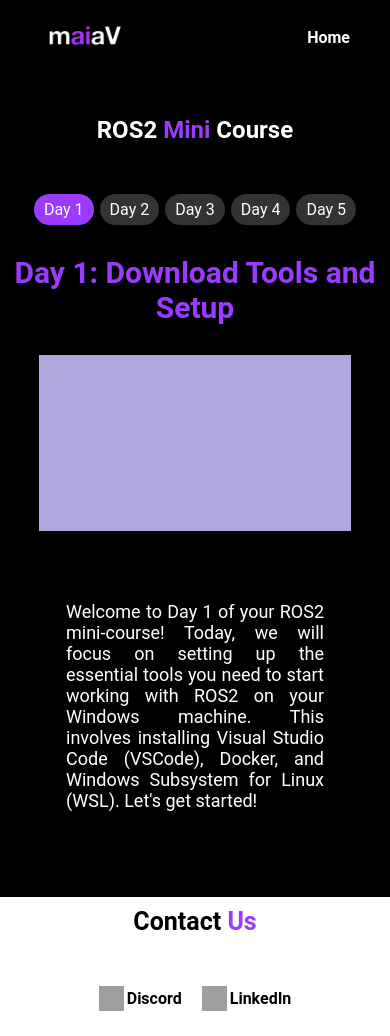
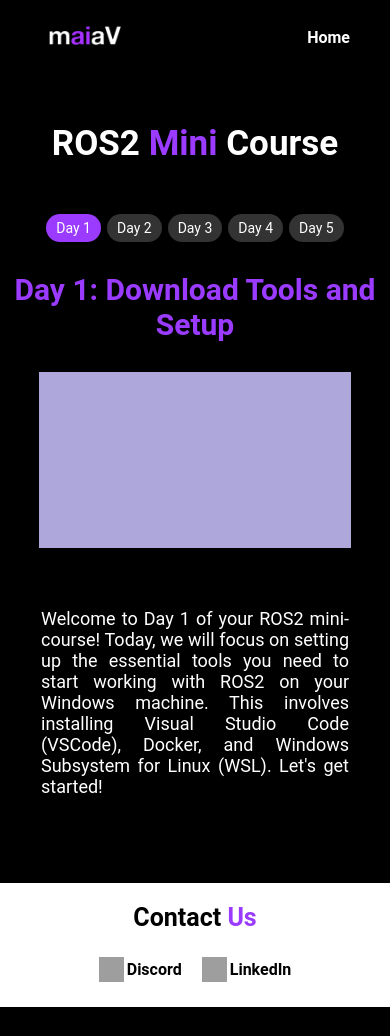
Before and after one commit to maiav-robotics/maiav-robotics.github.io, a plain HTML site: page course.html in a window 390 px wide. After the commit the page ends 1007 px from the top, so only its background shows below. Drawn offline with Linux system fonts and the light colour scheme; grey boxes are pictures that could not be loaded.

Commit message:
Update style.css

```diff
--- a/style.css
+++ b/style.css
@@ -146,8 +146,14 @@ p {
         width: 100%;
         height: auto; /* Adjust the height to auto for responsive design */
     }
+    .container h1{
+        font-size: 35px;
+    }
 
-
+    .tab-list{
+        font-size: 15px;
+        border-radius: 5px;
+    }
     .discord-button {
         padding: 10px 12px;
         font-size: 0.9em;
@@ -169,6 +175,10 @@ p {
         margin: 0 3px;
     }
 
+    .tab-list{
+        font-size: 14px;
+
+    }
     .video-container {
         width: 80%;
         height: auto; /* Ensure the height adjusts automatically */
@@ -180,9 +190,10 @@ p {
     }
 
     .description p{
-        margin: 30px;
+        margin: 5px;
         text-align: justify;
     }
+
 }
 
 /* Footer Section */
@@ -240,17 +251,20 @@ p {
 /* Responsive Design */
 @media (max-width: 768px) {
     .footer {
-        padding: 10px 10px;
+        padding: 20px 10px;
     }
 
     .social-link span {
         font-size: 1em;
     }
 
+    .footer-holder p{
+        margin-bottom: -30px;
+    }
     .social-wrapper {
         flex-direction:row;
         align-items: center;
-        margin: 10px;
+        margin: 0px;
     }
     .social-link img {
         margin-right: 3px;
```
